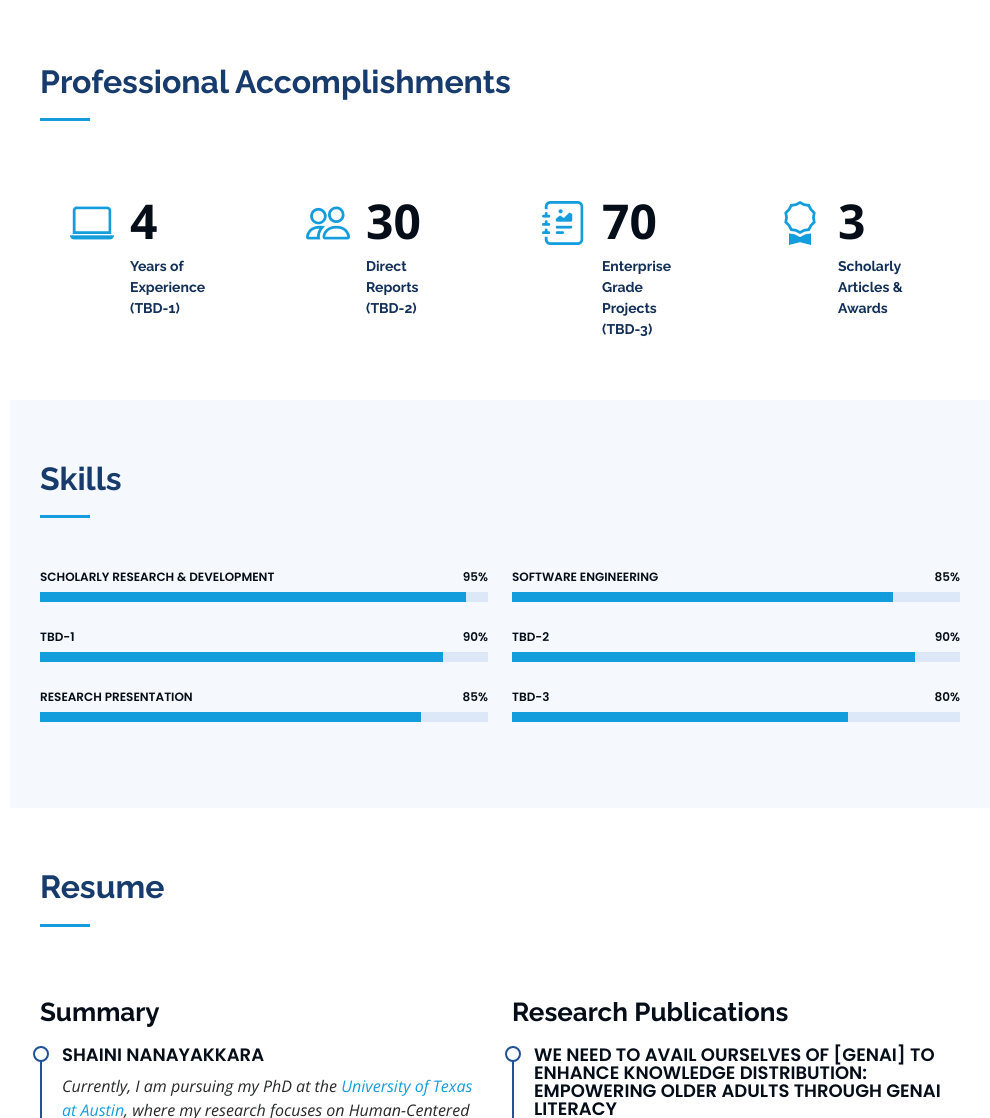
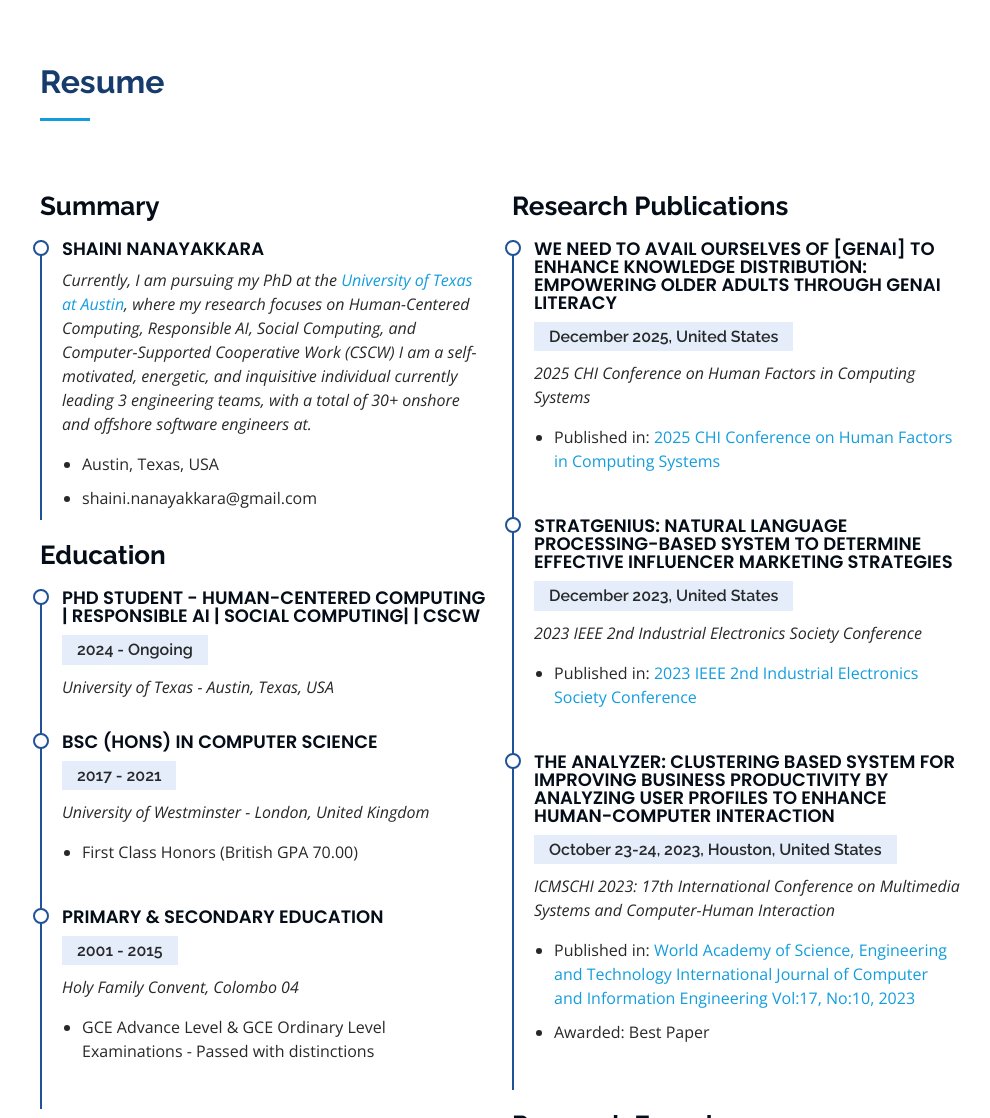
Before and after one commit to shaini-nana/shaini-nana.github.io, a plain HTML site: page index.html in a window 1280 px wide. Shown: the part 985-2103 px from the top of the page, without its empty margins (290-1280 px from the left). Drawn offline with nearby package versions, Linux system fonts and the light colour scheme.

Commit message:
modifications to skills and accomplishments

```diff
--- a/index.html
+++ b/index.html
@@ -120,12 +120,11 @@
     </section><!-- End About Section -->
 
     <!-- ======= 3 - Facts Section ======= -->
-    <section id="facts" class="facts">
+    <!-- <section id="facts" class="facts">
       <div class="container">
 
         <div class="section-title">
           <h2>Professional Accomplishments</h2>
-<!--          <p>Magnam dolores commodi suscipit. Necessitatibus eius consequatur ex aliquid fuga eum quidem. Sit sint consectetur velit. Quisquam quos quisquam cupiditate. Et nemo qui impedit suscipit alias ea. Quia fugiat sit in iste officiis commodi quidem hic quas.</p>-->
         </div>
 
         <div class="row no-gutters">
@@ -165,15 +164,15 @@
         </div>
 
       </div>
-    </section><!-- End Facts Section -->
+    </section> -->
+    <!-- End Facts Section -->
 
     <!-- ======= 4 - Skills Section ======= -->
-    <section id="skills" class="skills section-bg">
+    <!-- <section id="skills" class="skills section-bg">
       <div class="container">
 
         <div class="section-title">
           <h2>Skills</h2>
-<!--          <p>Magnam dolores commodi suscipit. Necessitatibus eius consequatur ex aliquid fuga eum quidem. Sit sint consectetur velit. Quisquam quos quisquam cupiditate. Et nemo qui impedit suscipit alias ea. Quia fugiat sit in iste officiis commodi quidem hic quas.</p>-->
         </div>
 
         <div class="row skills-content">
@@ -231,7 +230,8 @@
         </div>
 
       </div>
-    </section><!-- End Skills Section -->
+    </section> -->
+    <!-- End Skills Section -->
 
     <!-- ======= 5 - Resume Section ======= -->
     <section id="resume" class="resume">
```
